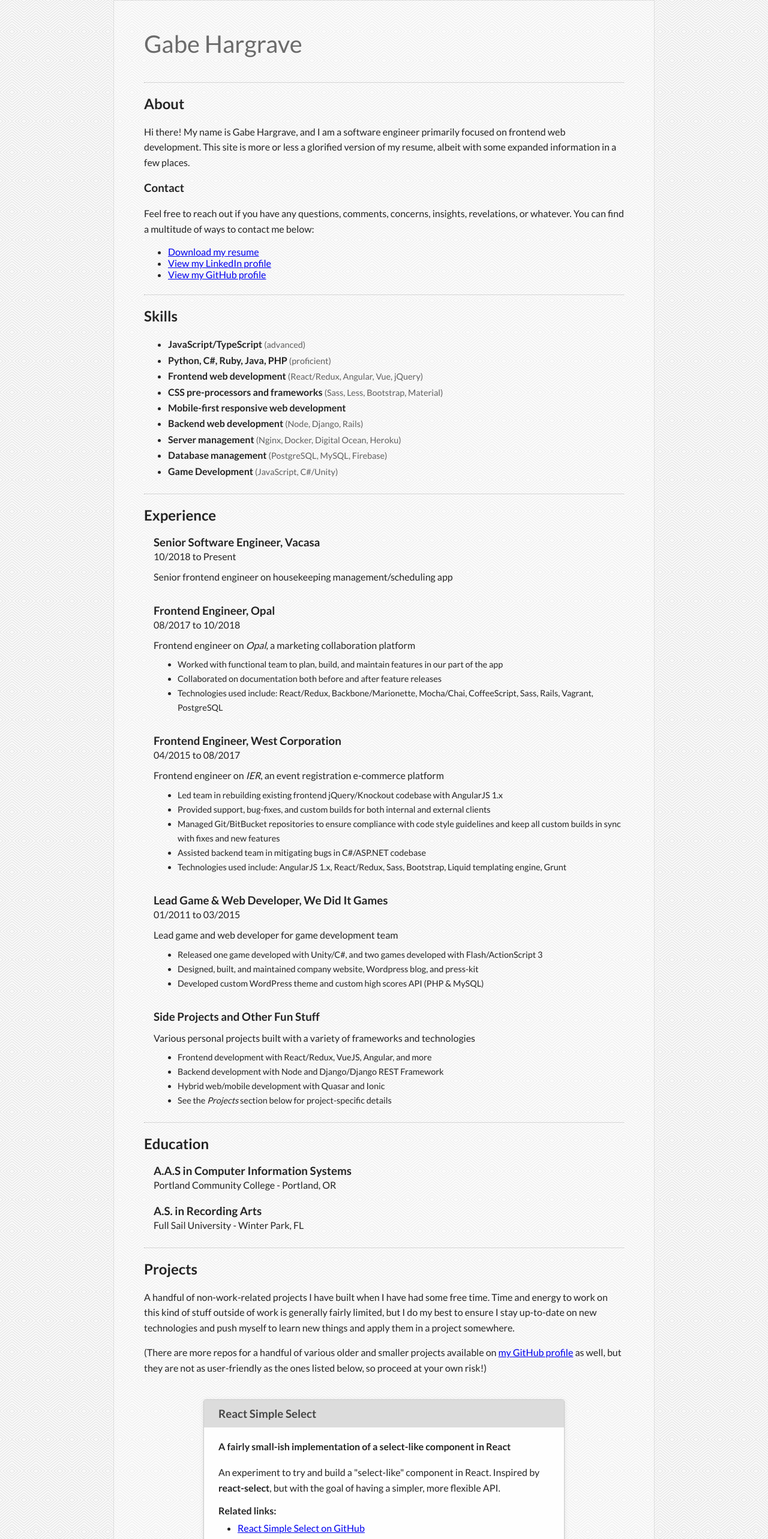
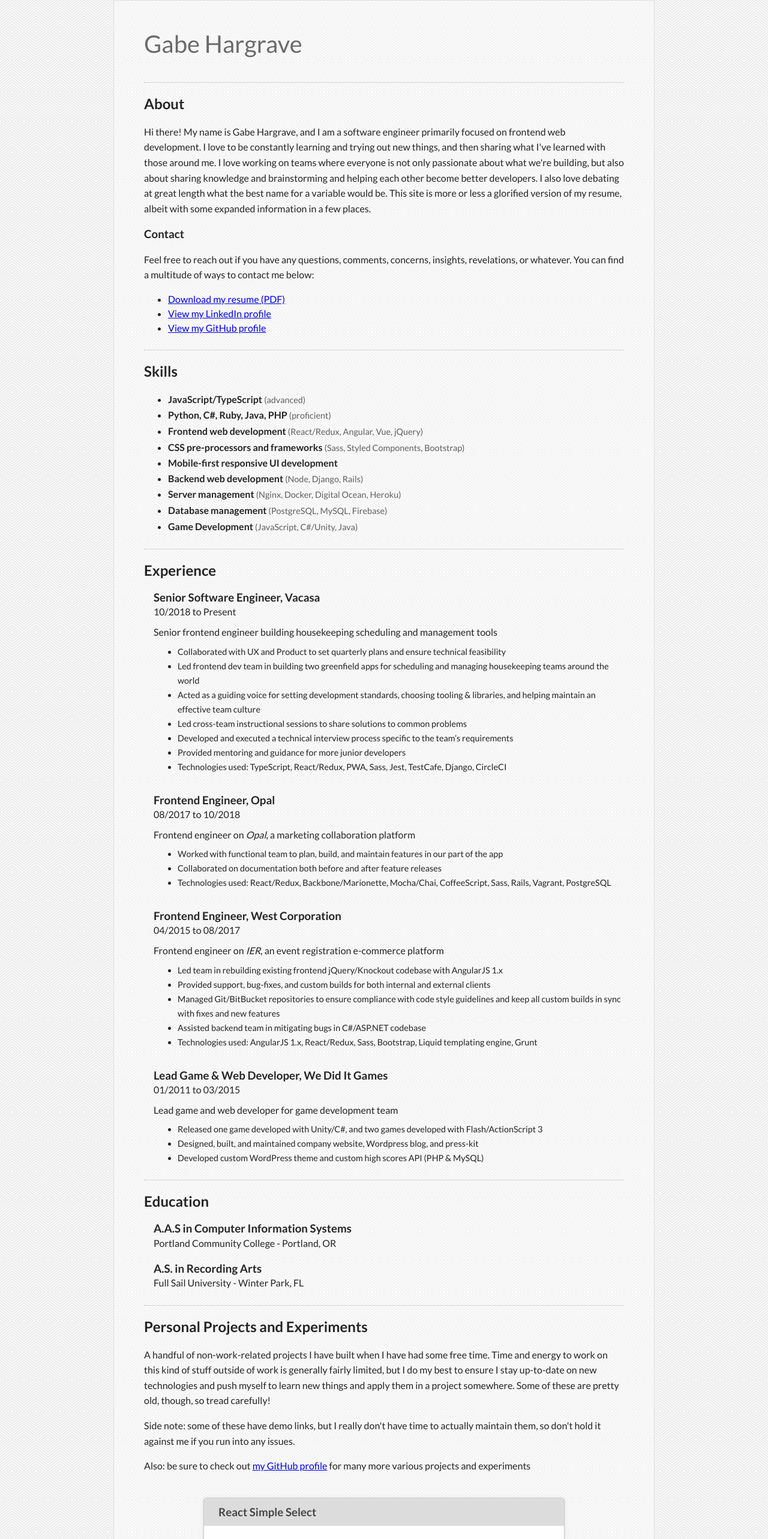
Before and after one commit to gargrave/gargrave-dev-website, a React (Create React App) app: page / in a window 1280 px wide. Shown: the top 2566 px of the page at 60% size. Built offline with nearby package versions, Linux system fonts and the light colour scheme.

Commit message:
Updates for March 2020

```diff
--- /dev/null
+++ b/src/components/About/About.module.scss
@@ -0,0 +1,5 @@
+.links {
+  li {
+    line-height: 1.5rem;
+  }
+}
--- a/src/components/About/About.tsx
+++ b/src/components/About/About.tsx
@@ -1,4 +1,6 @@
 import * as React from 'react'
+
+import styles from './About.module.scss'
 
 const RESUME_LINK =
   'https://www.dropbox.com/s/94otn62reycxas3/GabeHargrave-Resume.pdf?dl=0'
@@ -12,9 +14,14 @@ export const About: React.FC<AboutProps> = () => (
     <h2>About</h2>
     <p>
       Hi there! My name is Gabe Hargrave, and I am a software engineer primarily
-      focused on frontend web development. This site is more or less a glorified
-      version of my resume, albeit with some expanded information in a few
-      places.
+      focused on frontend web development. I love to be constantly learning and
+      trying out new things, and then sharing what I've learned with those
+      around me. I love working on teams where everyone is not only passionate
+      about what we're building, but also about sharing knowledge and
+      brainstorming and helping each other become better developers. I also love
+      debating at great length what the best name for a variable would be. This
+      site is more or less a glorified version of my resume, albeit with some
+      expanded information in a few places.
     </p>
 
     <h3>Contact</h3>
@@ -23,9 +30,9 @@ export const About: React.FC<AboutProps> = () => (
       insights, revelations, or whatever. You can find a multitude of ways to
       contact me below:
     </p>
-    <ul>
+    <ul className={styles.links}>
       <li>
-        <a href={RESUME_LINK}>Download my resume</a>
+        <a href={RESUME_LINK}>Download my resume (PDF)</a>
       </li>
       <li>
         <a href={LINKED_IN_LINK}>View my LinkedIn profile</a>
--- a/src/components/Projects/Projects.tsx
+++ b/src/components/Projects/Projects.tsx
@@ -10,19 +10,25 @@ export type ProjectsProps = { data: IProjectDetail[] }
 export const Projects: React.FC<ProjectsProps> = ({ data }) => {
   return (
     <section id="projects">
-      <h2>Projects</h2>
+      <h2>Personal Projects and Experiments</h2>
 
       <p>
         A handful of non-work-related projects I have built when I have had some
         free time. Time and energy to work on this kind of stuff outside of work
         is generally fairly limited, but I do my best to ensure I stay
         up-to-date on new technologies and push myself to learn new things and
-        apply them in a project somewhere.
+        apply them in a project somewhere. Some of these are pretty old, though,
+        so tread carefully!
       </p>
 
       <p>
-        (There are more repos for a handful of various older and smaller
-        projects available on{' '}
+        Side note: some of these have demo links, but I really don't have time
+        to actually maintain them, so don't hold it against me if you run into
+        any issues.
+      </p>
+
+      <p>
+        Also: be sure to check out{' '}
         <a
           href="https://github.com/gargrave?tab=repositories"
           target="_blank"
@@ -30,8 +36,7 @@ export const Projects: React.FC<ProjectsProps> = ({ data }) => {
         >
           my GitHub profile
         </a>{' '}
-        as well, but they are not as user-friendly as the ones listed below, so
-        proceed at your own risk!)
+        for many more various projects and experiments
       </p>
 
       <div className={styles.projectDetailsSection}>
--- a/src/data/experience.ts
+++ b/src/data/experience.ts
@@ -7,8 +7,16 @@ export const experienceData: IExperienceDetail[] = [
     location: 'Portland, OR',
     dates: '10/2018 to Present',
     summary:
-      'Senior frontend engineer on housekeeping management/scheduling app',
-    bullets: [],
+      'Senior frontend engineer building housekeeping scheduling and management tools',
+    bullets: [
+      'Collaborated with UX and Product to set quarterly plans and ensure technical feasibility',
+      'Led frontend dev team in building two greenfield apps for scheduling and managing housekeeping teams around the world',
+      'Acted as a guiding voice for setting development standards, choosing tooling & libraries, and helping maintain an effective team culture',
+      'Led cross-team instructional sessions to share solutions to common problems',
+      'Developed and executed a technical interview process specific to the team’s requirements',
+      'Provided mentoring and guidance for more junior developers',
+      'Technologies used: TypeScript, React/Redux, PWA, Sass, Jest, TestCafe, Django, CircleCI',
+    ],
   },
   {
     jobTitle: 'Frontend Engineer',
@@ -19,7 +27,7 @@ export const experienceData: IExperienceDetail[] = [
     bullets: [
       'Worked with functional team to plan, build, and maintain features in our part of the app',
       'Collaborated on documentation both before and after feature releases',
-      'Technologies used include: React/Redux, Backbone/Marionette, Mocha/Chai, CoffeeScript, Sass, Rails, Vagrant, PostgreSQL',
+      'Technologies used: React/Redux, Backbone/Marionette, Mocha/Chai, CoffeeScript, Sass, Rails, Vagrant, PostgreSQL',
     ],
   },
   {
@@ -34,7 +42,7 @@ export const experienceData: IExperienceDetail[] = [
       'Provided support, bug-fixes, and custom builds for both internal and external clients',
       'Managed Git/BitBucket repositories to ensure compliance with code style guidelines and keep all custom builds in sync with fixes and new features',
       'Assisted backend team in mitigating bugs in C#/ASP.NET codebase',
-      'Technologies used include: AngularJS 1.x, React/Redux, Sass, Bootstrap, Liquid templating engine, Grunt',
+      'Technologies used: AngularJS 1.x, React/Redux, Sass, Bootstrap, Liquid templating engine, Grunt',
     ],
   },
   {
@@ -49,18 +57,4 @@ export const experienceData: IExperienceDetail[] = [
       'Developed custom WordPress theme and custom high scores API (PHP & MySQL)',
     ],
   },
-  {
-    jobTitle: '',
-    company: 'Side Projects and Other Fun Stuff',
-    location: '',
-    dates: '',
-    summary:
-      'Various personal projects built with a variety of frameworks and technologies',
-    bullets: [
-      'Frontend development with React/Redux, VueJS, Angular, and more',
-      'Backend development with Node and Django/Django REST Framework',
-      'Hybrid web/mobile development with Quasar and Ionic',
-      'See the _Projects_ section below for project-specific details',
-    ],
-  },
 ]
--- a/src/data/projects.ts
+++ b/src/data/projects.ts
@@ -12,6 +12,19 @@ export const projectsData: IProjectDetail[] = [
       {
         title: 'React Simple Select on GitHub',
         url: 'https://github.com/gargrave/react-simple-select',
+      },
+    ],
+  },
+  {
+    title: 'React Magic List',
+    subtitle: 'A virtualized list component for React',
+    summary: [
+      'A minimal implementation of a React virtualized list component. I built this as part of a learning session I led to demonstrate the value of vritualized lists.',
+    ],
+    links: [
+      {
+        title: 'React Magic List on GitHub',
+        url: 'https://github.com/gargrave/react-magic-list',
       },
     ],
   },
--- a/src/data/skills.ts
+++ b/src/data/skills.ts
@@ -15,10 +15,10 @@ export const skillsData: ISkillDetail[] = [
   },
   {
     title: 'CSS pre-processors and frameworks',
-    subtitle: '(Sass, Less, Bootstrap, Material)',
+    subtitle: '(Sass, Styled Components, Bootstrap)',
   },
   {
-    title: 'Mobile-first responsive web development',
+    title: 'Mobile-first responsive UI development',
     subtitle: '',
   },
   {
@@ -35,6 +35,6 @@ export const skillsData: ISkillDetail[] = [
   },
   {
     title: 'Game Development',
-    subtitle: '(JavaScript, C#/Unity)',
+    subtitle: '(JavaScript, C#/Unity, Java)',
   },
 ]
```
